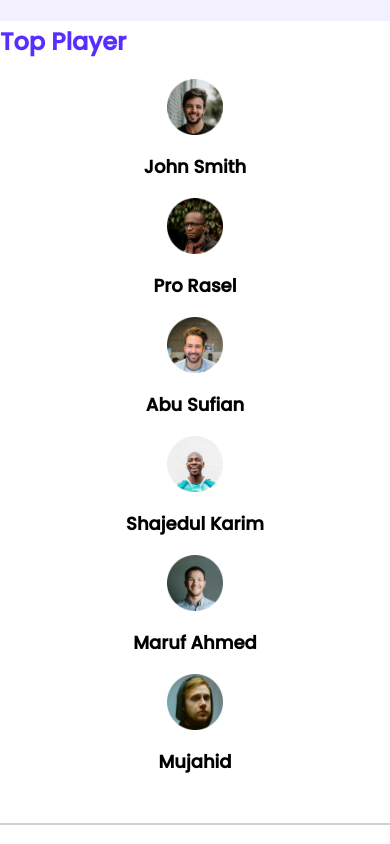
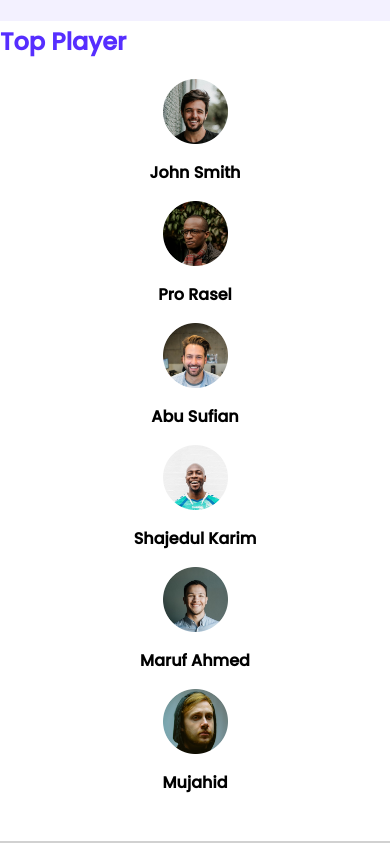
Before and after one commit to programmersajeeb/leader-board, a plain HTML site: page index.html in a window 390 px wide. Shown: the top 844 px of the page. Drawn offline with Linux system fonts and the light colour scheme.

```diff
--- a/css/responsive.css
+++ b/css/responsive.css
@@ -6,20 +6,24 @@
     padding: 0;
     border-radius: 0;
   }
+  .players, .blogs{
+    grid-template-columns: repeat(1, 1fr);
+  }
   /* top players styles */
   .players{
-    grid-template-columns: repeat(1, 1fr);
     grid-row-gap: 0;
   }
   .player{
     flex-direction: column;
     justify-content: center;
   }
+  .player img{
+    width: 65px;
+    height: 65px;
+  }
   .player-name {
     margin-left: 0;
-}
-hr{
-  width: 100%;
+    font-size: 16px;
 }
 
 
@@ -31,7 +35,8 @@
 
 
 
-.top-blogs, .lates-courses{
+
+.lates-courses{
   display: none;
 }
 
```
